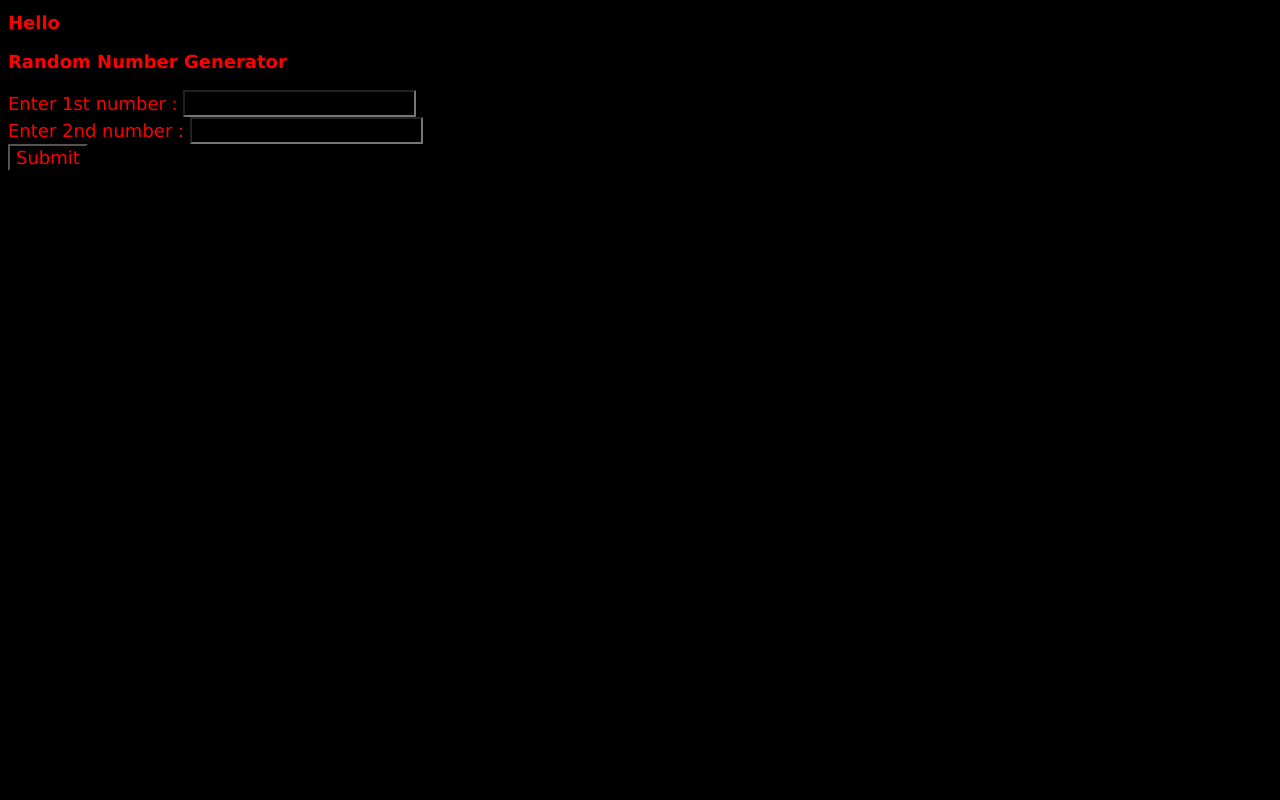
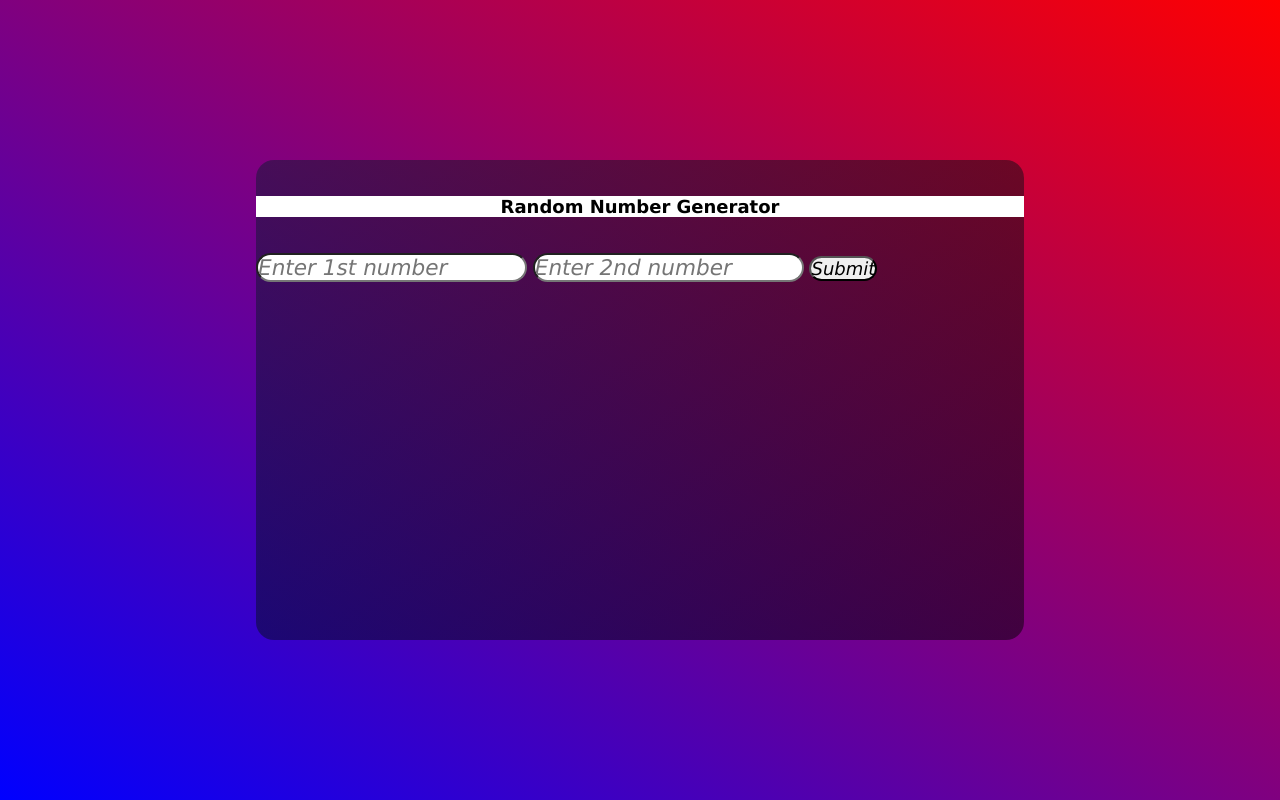
Before and after one commit to knightryder098/RNG, a plain HTML site: page index.html in a window 1280 px wide. Drawn offline with Linux system fonts and the light colour scheme.

```diff
--- a/index.html
+++ b/index.html
@@ -10,24 +10,14 @@
   <link rel="stylesheet" href="style.css">
 </head>
 <body>
-  <h1>Hello</h1>
-  <div id="outer">
-    <h3>Random Number Generator</h3>
-    <div id="inner">
-      <label for="Number">Enter 1st number :
-         <input type="number" name="num1" id="">
-      </label>
-      <br>
-      <label for="number">Enter 2nd number :
-        <input type="number" name="num2" id="">
-      </label>
-      <br>
+  <main>
+    <section class="body">
+      <h1>Random Number Generator</h1>
+      <input type="number" placeholder="Enter 1st number" id="num1">
+      <input type="number" placeholder="Enter 2nd number" id="num2">
       <button>Submit</button>
+    </section>
 
-    </div>
-  </div>
-  <div id="output">
-
-  </div>
+  </main>
 </body>
 </html>
--- a/style.css
+++ b/style.css
@@ -1,16 +1,52 @@
 *{
-  color: red;
+
   font-size: large;
   font-family: 'Lucida Sans', 'Lucida Sans Regular', 'Lucida Grande', 'Lucida Sans Unicode', Geneva, Verdana, sans-serif;
   font-style: normal;
-  background-color: black;
+
+  padding: 0%;
+  margin: 0rem;
+}
+
+main{
+  min-height: 100vh;
+  background: linear-gradient(to right top,blue,red);
+  display: flex;                          /*make the content customisable */
+  align-items: center;                    /*make the content centre vertically */
+  justify-content:center;                 /*make the content center horizontally */
+}
+.body{
+  background: white;
+  min-height: 60vh;
+  width: 60%;
+  background: linear-gradient(to right bottom,
+  rgba(0,30,40,0.45),
+  rgba(2,2,2,0.5)
+  );
+  border-radius: 1rem;
+  backdrop-filter: 3rem;                 /* blur effect */
+
+}
+h1{
+  color: black;
+  background-color: white;
+   margin-top: 2rem;
+  display: flex;
+  align-items: center;
+  justify-content: center;
 
 }
 
-inner{
-  font-size: small;
-  color: blue;
+input{
+  margin-top: 2rem;
+  border-radius: 1rem;
+  font-size: larger;
+  font-style: italic;
 }
-output{
-  background-color: aliceblue;
+button{
+  margin-top: 2rem;
+  border-radius: 1rem;
+  font-style: oblique;
+  position: relative;
+  align-items: left;
 }
```
